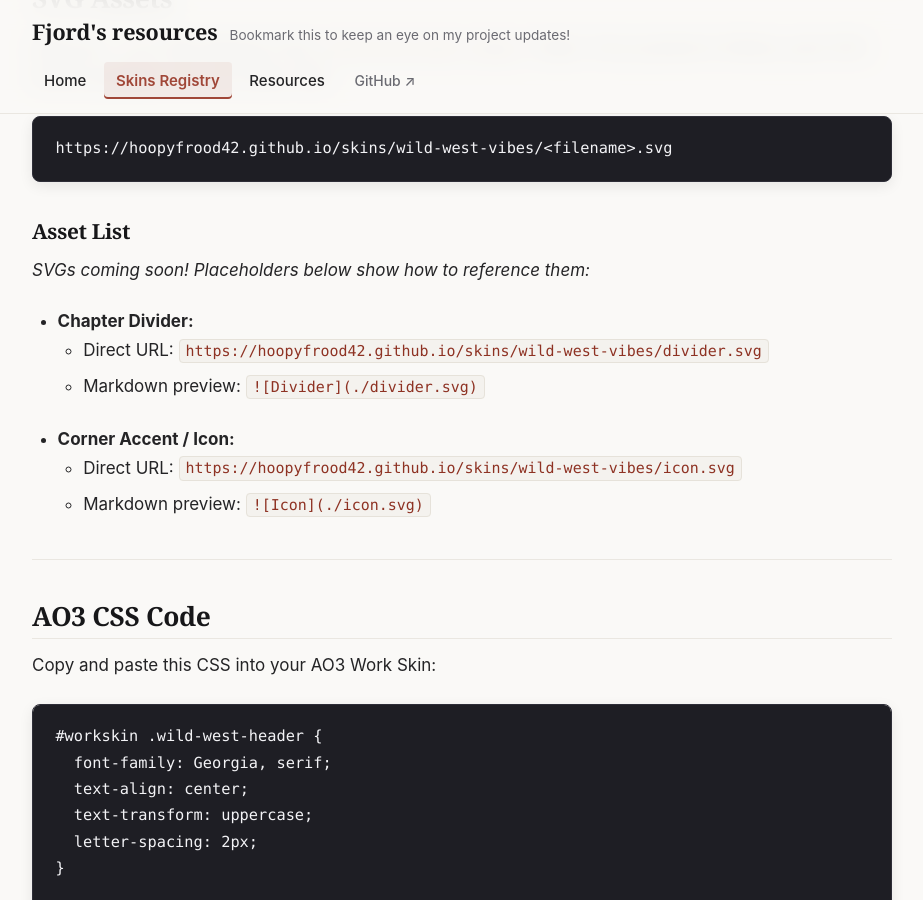
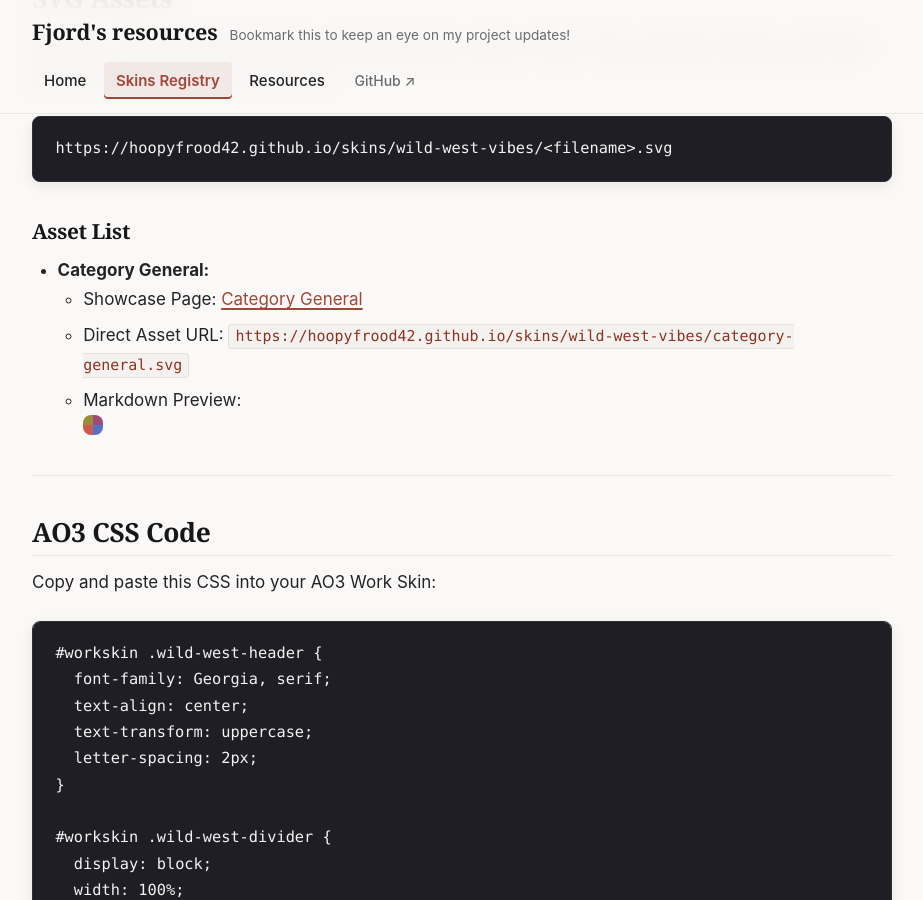
Before and after one commit to HoopyFrood42/HoopyFrood42.github.io, a Jekyll site: the page built from skins/wild-west-vibes/index.md, in a window 1280 px wide and 900 px high, scrolled down 385 px. Shown: the whole window, without its empty margins (178-1101 px from the left). Built offline with Jekyll 4.4.1, drawn with Linux system fonts in a browser that asks for light colours.

Commit message:
Auto-update skin index Asset List when SVGs are added and rebuild registry

````diff
--- a/skins/wild-west-vibes/index.md
+++ b/skins/wild-west-vibes/index.md
@@ -11,14 +11,6 @@
 - vintage
 - decorative
 svgs:
-- id: divider
-  title: Chapter Divider
-  file: divider.svg
-  description: Thematic Western rope & cactus chapter divider
-- id: icon
-  title: Corner Accent Icon
-  file: icon.svg
-  description: Western star badge accent
 - id: category-general
   title: Category General
   file: category-general.svg
@@ -39,18 +31,16 @@
 https://hoopyfrood42.github.io/skins/wild-west-vibes/<filename>.svg
 ```
 
+<!-- ASSET_LIST_START -->
 ### Asset List
 
-<!-- Once you add your SVGs, update this section with previews and direct links -->
-*SVGs coming soon! Placeholders below show how to reference them:*
+- **Category General:**
+  - Showcase Page: [Category General](./svgs/category-general)
+  - Direct Asset URL: `https://hoopyfrood42.github.io/skins/wild-west-vibes/category-general.svg`
+  - Markdown Preview: ![Category General](./category-general.svg)
 
-- **Chapter Divider:**
-  - Direct URL: `https://hoopyfrood42.github.io/skins/wild-west-vibes/divider.svg`
-  - Markdown preview: `![Divider](./divider.svg)`
+<!-- ASSET_LIST_END -->
 
-- **Corner Accent / Icon:**
-  - Direct URL: `https://hoopyfrood42.github.io/skins/wild-west-vibes/icon.svg`
-  - Markdown preview: `![Icon](./icon.svg)`
 
 ---
 
````
Also changed, not shown: registry.json (+8 -17 lines), scripts/registry.py (+64 -0 lines), skins/index.md (+1 -1 lines), skins/wild-west-vibes/svgs/divider.md (deleted, +0 -43 lines), skins/wild-west-vibes/svgs/icon.md (deleted, +0 -43 lines).
